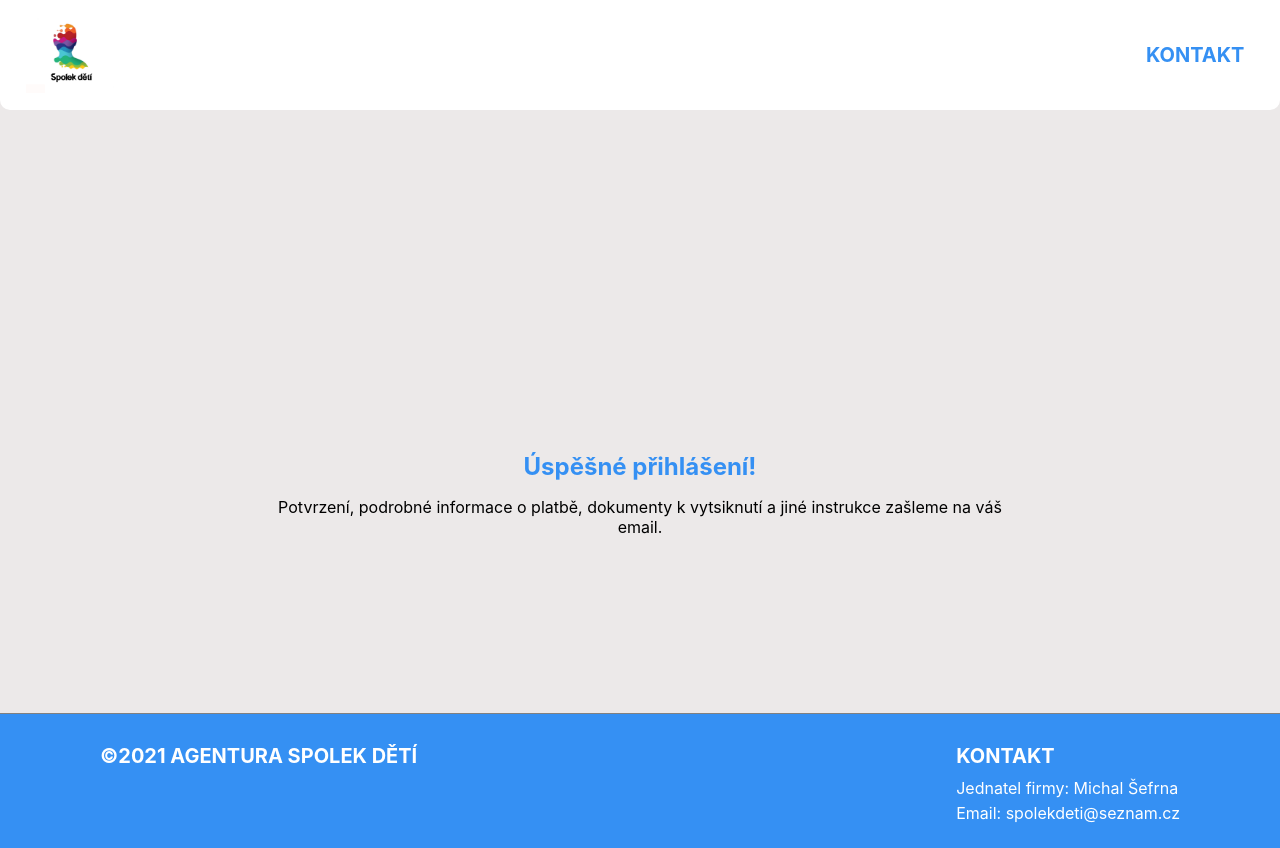
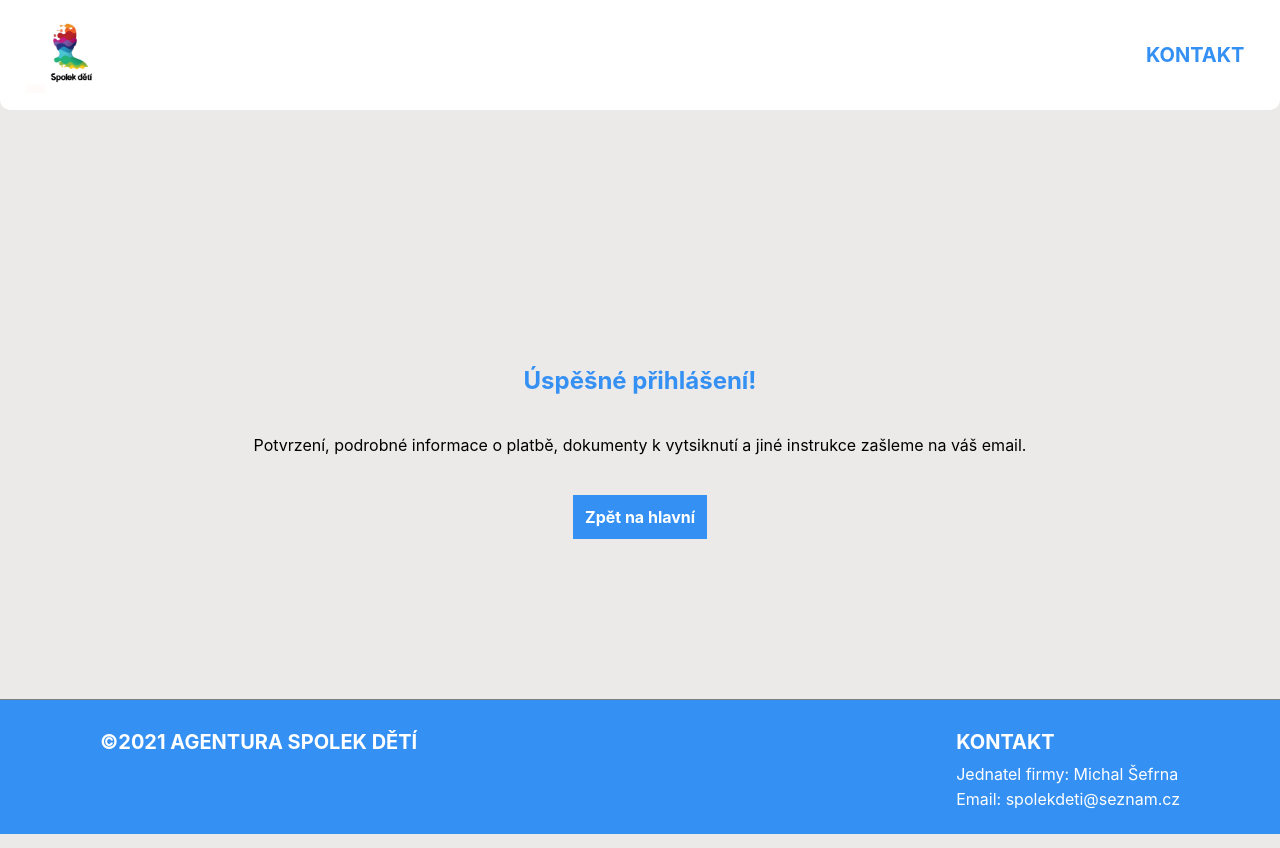
Before and after one commit to saltyfedor/spolekdeti, a React (Create React App) app: page /success in a window 1280 px wide. Built offline with nearby package versions, Linux system fonts and the light colour scheme; no server answers.

Commit message:
registration success button

```diff
--- a/src/Components/RegistrationSuccess.js
+++ b/src/Components/RegistrationSuccess.js
@@ -1,5 +1,7 @@
 import React from 'react'
 import Footer from './Footer'
+import { Link } from "react-router-dom";
+
 const RegistrationSuccess = () => {
 
     return (
@@ -7,8 +9,9 @@ const RegistrationSuccess = () => {
         <div className="registration-outer">
             <div className="registration-inner">
                 <div className="success-message-container">
-                    <h2 className="camp-section-title">Úspěšné přihlášení!</h2>
-                    <p className="tc">Potvrzení, podrobné informace o platbě, dokumenty k vytsiknutí a jiné instrukce zašleme na váš email.</p>
+                    <h2 className="camp-section-title mb20 mt0">Úspěšné přihlášení!</h2>
+                        <p className="tc mv20">Potvrzení, podrobné informace o platbě, dokumenty k vytsiknutí a jiné instrukce zašleme na váš email.</p>
+                        <div className="sign-up-button db back-button mt20"><Link to={`/`} style={{ textDecoration: 'none', display: "inline-block" , color: "#FFFFFF"}}>Zpět na hlavní</Link></div>
                 </div>
 
             </div>
--- a/src/index.css
+++ b/src/index.css
@@ -479,19 +479,14 @@ p{
 
 .registration-outer{
   padding-top: calc(80px + 2% + 4px);
-
   display: flex;
   justify-content: center;
-
 }
 
 .registration-inner{
-  max-width: 750px;
   margin-left: 20px;
   margin-right: 20px;
-  margin-bottom: 20px;
   width: 100%;
-
 }
 
 .registration-title{
@@ -541,8 +536,27 @@ p{
 }
 
 .registration-inner{
-  margin-top: 25%;
+  margin-top: 20%;
   margin-bottom: 20vh;
+}
+
+.db{
+  display: inline-block;
+}
+
+
+.back-button{
+  margin-right: auto;
+  margin-left: auto;
+  max-width: 110px;
+  text-decoration: none;
+  color: white;
+}
+
+.success-message-container{
+  display: flex;
+  flex-direction: column;
+  justify-content: center;
 }
 
 .tc{
@@ -586,3 +600,16 @@ textarea{
 .ml10-r{
   margin-left: 10px;
 }
+
+.mb20{
+  margin-bottom: 20px;
+}
+
+.mv20{
+  margin-bottom: 20px;
+  margin-top: 20px;
+}
+
+.mt20{
+  margin-top: 20px;
+}
```
